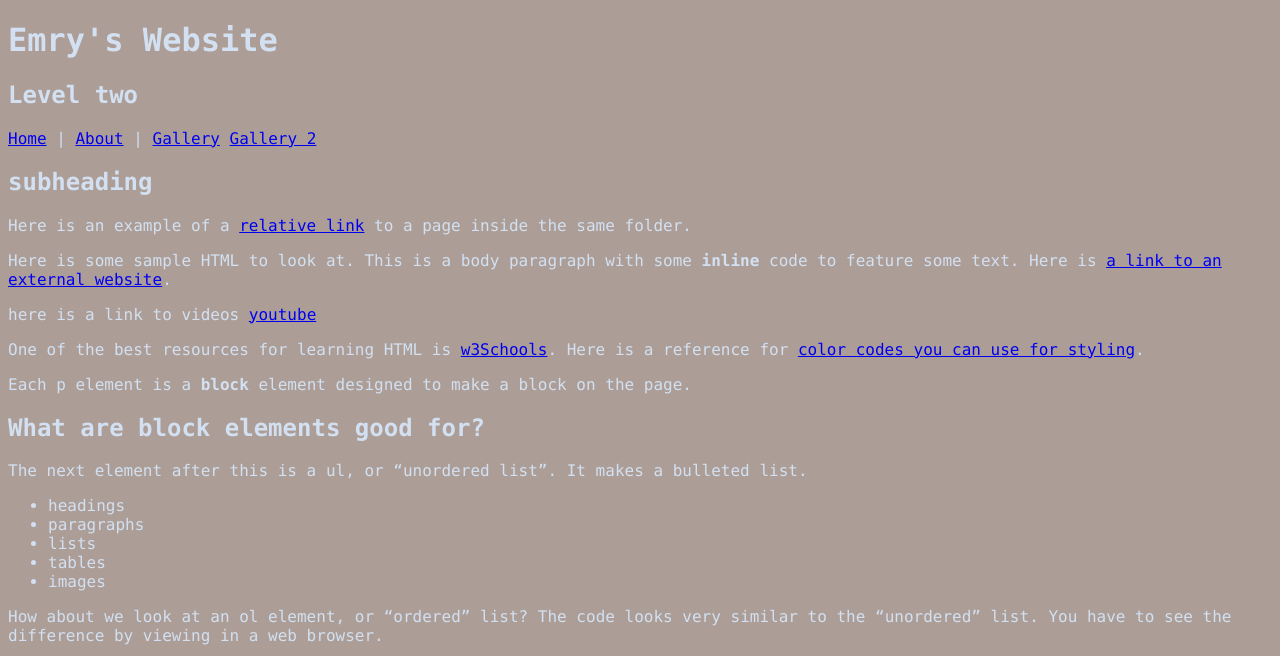
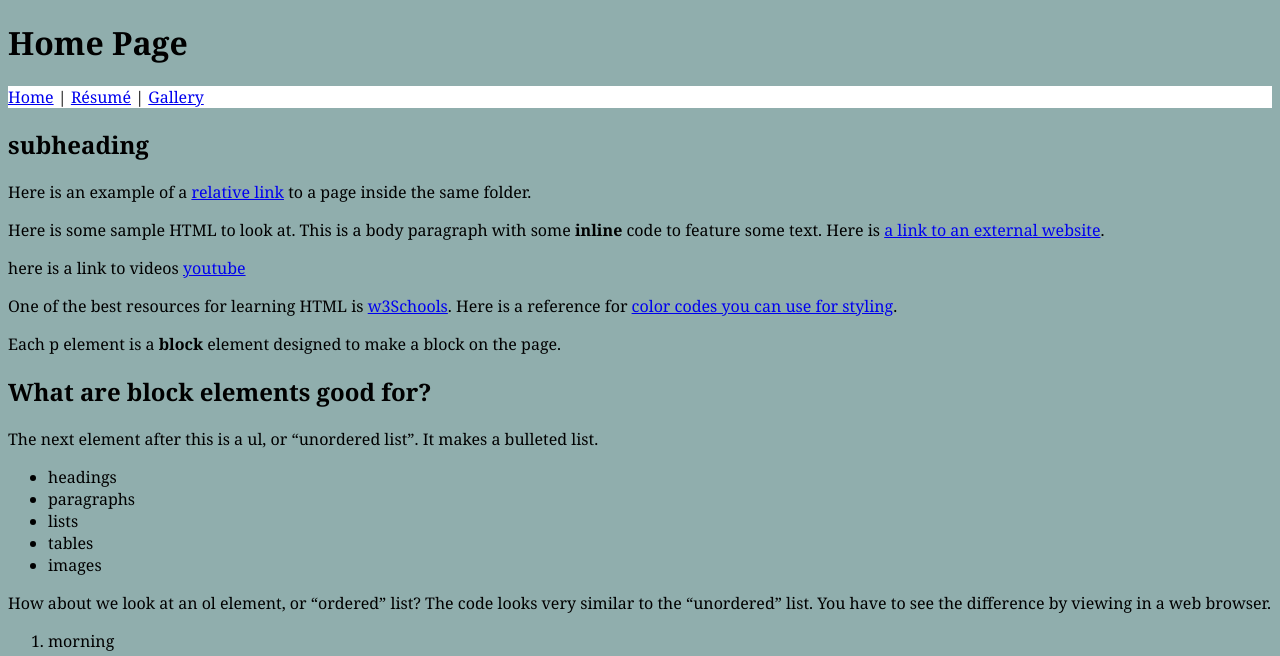
Before and after one commit to EmryB/Portfolio, a plain HTML site: page docs/index.html in a window 1280 px wide. Shown: the top 656 px of the page. Drawn offline with Linux system fonts and the light colour scheme.

Commit message:
changing colors

```diff
--- a/docs/index.html
+++ b/docs/index.html
@@ -10,7 +10,7 @@
             It holds important information about the website's contents.
             The text inside the <title> element does show in the top tab of a web browser.
              The <head> is where we will include info about styling the site, too. -->
-        <title>Test Site</title>
+        <title>Home Page</title>
         <meta charset="UTF-8" />
         <meta name="viewport" content="width=device-width, initial-scale=1.0" />
         <!-- Here is a place where we can add a little styling code called CSS to this page.
@@ -20,10 +20,10 @@
     </head>
     <body>
         <!-- CONTENT FOR DISPLAY. The <body> element holds the content we see in the display window on the web browser.-->
-        <h1>Emry's Website</h1>
-        <h2>Level two</h2>
+        <h1>Home Page</h1>
+
         <nav>
-            <a href="index.html">Home</a> | <a href="about.html">About</a> | <a href="gallery.html">Gallery</a> <a href="gallery2.html">Gallery 2</a>
+            <a href="index.html">Home</a> | <a href="about.html">Résumé</a> | <a href="gallery.html">Gallery</a>
 
         </nav>
         <h2>subheading</h2>
--- a/docs/style.css
+++ b/docs/style.css
@@ -1,5 +1,17 @@
 
-html { background:#AC9E97;}
-img { width:30%; height:auto;}
-html { color:#D2E0F1; }
-html {font-family: "Lucida Console", "Courier New", monospace; }
+html {
+    background: #90AEAD;
+}
+img {
+    width: 30%;
+    height: auto;
+}
+html {
+    color: black;
+}
+html {
+    font-family: "western", "fantasy", "Georgia", serif;
+}
+nav {
+    background:white
+}
```
Also changed, not shown: docs/about.html (+4 -5 lines), docs/gallery.html (+1 -1 lines), docs/gallery2.html (deleted, +0 -44 lines).
